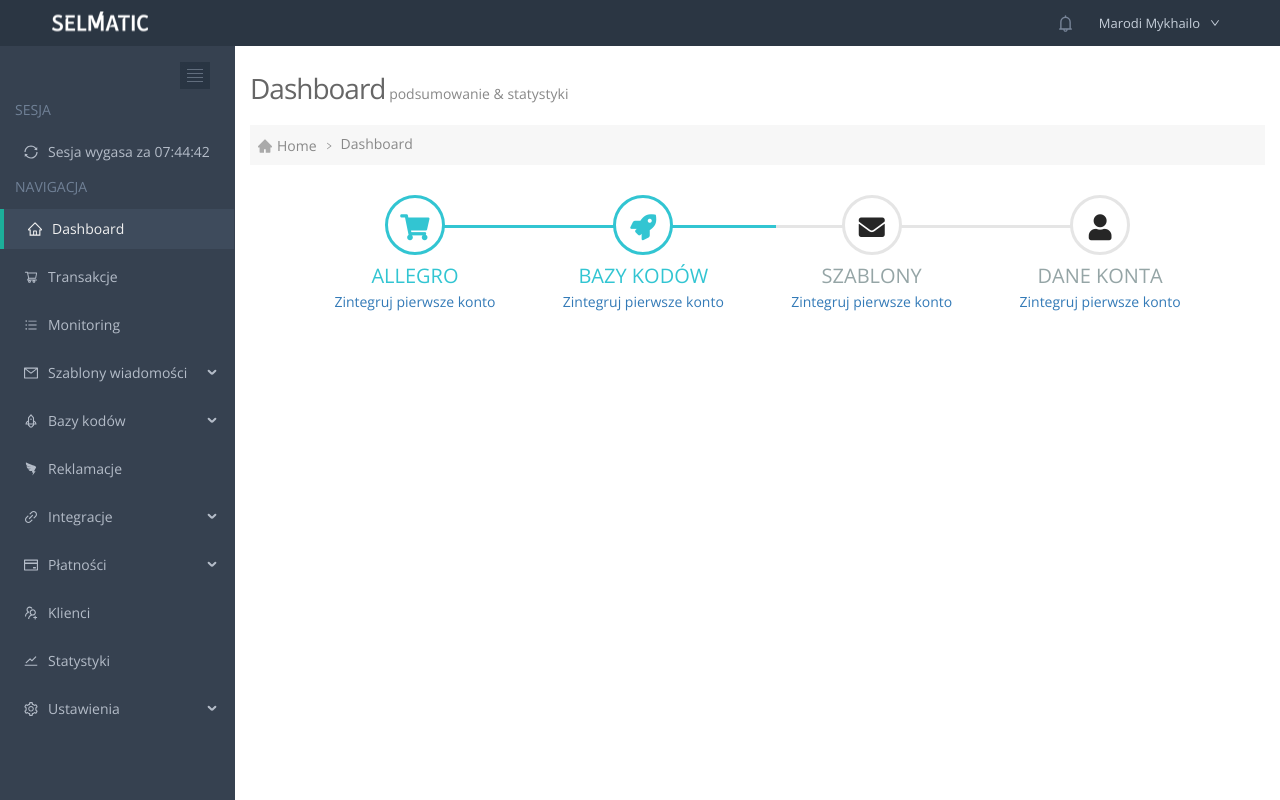
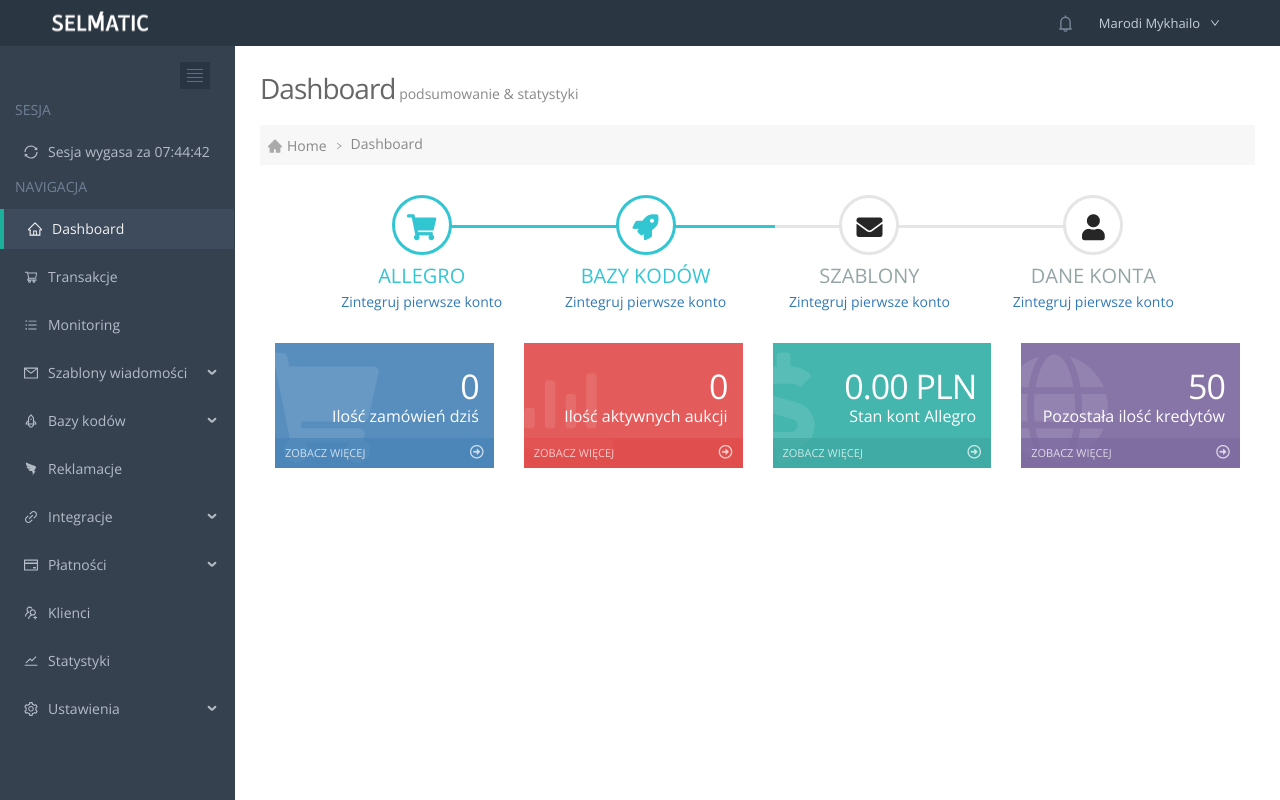
Before and after one commit to marodi-mykhailo/selmatic, a React (Create React App) app: page / in a window 1280 px wide. Built offline with nearby package versions, Linux system fonts and the light colour scheme.

Commit message:
end stat card

```diff
--- /dev/null
+++ b/src/components/StatCard/StatCard.scss
@@ -0,0 +1,92 @@
+.statCard {
+  width: 100%;
+  padding: 0 15px;
+  position: relative;
+
+  &__content {
+    display: block;
+    margin-bottom: 25px;
+    overflow: hidden;
+    background-color: #578ebe;
+
+    &:after, &:before{
+      content: " ";
+      display: table;
+    }
+  }
+
+  &-visual{
+    width: 80px;
+    height: 80px;
+    display: block;
+    float: left;
+    padding-top: 10px;
+    padding-left: 15px;
+    margin-bottom: 15px;
+    font-size: 35px;
+    line-height: 35px;
+
+    &>i{
+      color: #FFF;
+      opacity: .1;
+      margin-left: -35px;
+      font-size: 110px;
+      line-height: 110px;
+    }
+  }
+
+  &__details{
+    position: absolute;
+    right: 15px;
+    padding-right: 15px;
+
+    &-number{
+      padding-top: 25px;
+      text-align: right;
+      font-size: 34px;
+      line-height: 36px;
+      letter-spacing: -1px;
+      margin-bottom: 0;
+      font-weight: 300;
+      color: #FFF;
+      opacity: 1;
+    }
+
+    &-desc{
+      text-align: right;
+      font-size: 16px;
+      letter-spacing: 0;
+      color: #FFF;
+      opacity: 1;
+      font-weight: 300;
+    }
+  }
+
+  &__link{
+    clear: both;
+    display: block;
+    padding: 6px 10px;
+    position: relative;
+    text-transform: uppercase;
+    font-weight: 300;
+    font-size: 11px;
+    opacity: .7;
+    color: #FFF;
+    background-color: #4884b8;
+
+    &:hover{
+      text-decoration: none;
+      opacity: .9;
+      color: #FFF;
+    }
+
+    &>i{
+      display: inline-block;
+      margin-top: 1px;
+      float: right;
+      font-size: 14px;
+    }
+  }
+
+
+}
--- /dev/null
+++ b/src/components/StatCard/StatCard.tsx
@@ -0,0 +1,40 @@
+import React from 'react';
+import './StatCard.scss';
+
+type StatCardPropsType = {
+    backgroundColor: string
+    title: string
+    subTitle: string
+    link: string
+    icon: string
+    bottomBgc: string
+}
+
+const StatCard = ({backgroundColor, title, subTitle, icon, link, bottomBgc}: StatCardPropsType) => {
+    return (
+        <div className={"statCard"}>
+            <div className={"statCard__content"}
+                 style={{backgroundColor: backgroundColor}}
+            >
+                <div className={"statCard-visual"}>
+                    <i className={icon}/>
+                </div>
+                <div className={"statCard__details"}>
+                    <div className={"statCard__details-number"}>{title}</div>
+                    <div className={"statCard__details-desc"}>
+                        {subTitle}
+                    </div>
+                </div>
+                <a className={"statCard__link"}
+                   style={{backgroundColor: bottomBgc}}
+                   href={link}>
+                    Zobacz więcej
+                    <i className="far fa-arrow-alt-circle-right"/>
+                </a>
+            </div>
+
+        </div>
+    );
+};
+
+export default StatCard;
--- a/src/pages/Dashboard/Dashboard.scss
+++ b/src/pages/Dashboard/Dashboard.scss
@@ -1,10 +1,15 @@
 .dashboard {
-  padding: 20px 15px;
+  padding: 20px 25px;
 
   &__steps {
     &-container {
       width: 90%;
-      margin: 0px auto;
+      margin: 0 auto;
     }
   }
+
+  &__statCards {
+    display: flex;
+    justify-content: space-between;
+  }
 }
--- a/src/pages/Dashboard/Dashboard.tsx
+++ b/src/pages/Dashboard/Dashboard.tsx
@@ -3,6 +3,7 @@ import "./Dashboard.scss";
 import MBreadcrumb, {MBreadcrumbItemType} from "../../components/MBreadcrumb/MBreadcrumb";
 import {v1} from "uuid";
 import DashboardSteps from "../../components/DashboardSteps/DashboardSteps";
+import StatCard from "../../components/StatCard/StatCard";
 
 const steps: Array<MBreadcrumbItemType> = [{
     id: v1(),
@@ -17,8 +18,41 @@ const Dashboard = () => {
                 <small> podsumowanie & statystyki</small>
             </h1>
             <MBreadcrumb steps={steps}/>
-            <div className={"dashboard__steps-container"}>
+            <div className={"dashboard__steps-container self_clear"}>
                 <DashboardSteps/>
+            </div>
+            <div className={"dashboard__statCards"}>
+                <StatCard backgroundColor={"#578ebe"}
+                          title={"0"}
+                          subTitle={"Ilość zamówień dziś"}
+                          icon={"fa fa-shopping-cart"}
+                          link={"#"}
+                          bottomBgc={"#4884b8"}
+                />
+                <StatCard
+                    backgroundColor={"#e35b5a"}
+                    title={"0"}
+                    subTitle={"Ilość aktywnych aukcji"}
+                    icon={"far fa-chart-bar"}
+                    link={"#"}
+                    bottomBgc={"#e04a49"}
+                />
+                <StatCard
+                    backgroundColor={"#44b6ae"}
+                    title={"0.00 PLN"}
+                    subTitle={"Stan kont Allegro"}
+                    icon={"fas fa-dollar-sign"}
+                    link={"#"}
+                    bottomBgc={"#3ea7a0"}
+                />
+                <StatCard
+                    backgroundColor={"#8775a7"}
+                    title={"50"}
+                    subTitle={"Pozostała ilość kredytów"}
+                    icon={"fa fa-globe"}
+                    link={"#"}
+                    bottomBgc={"#7c699f"}
+                />
             </div>
         </div>
     );
```
